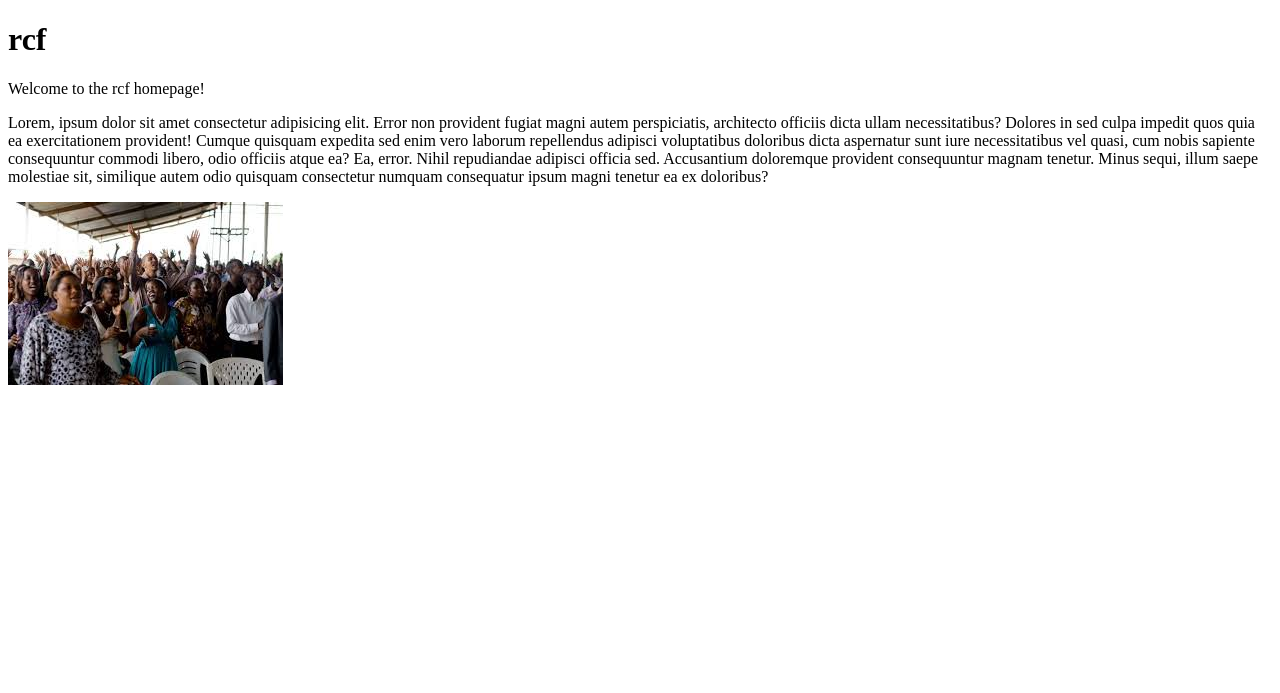
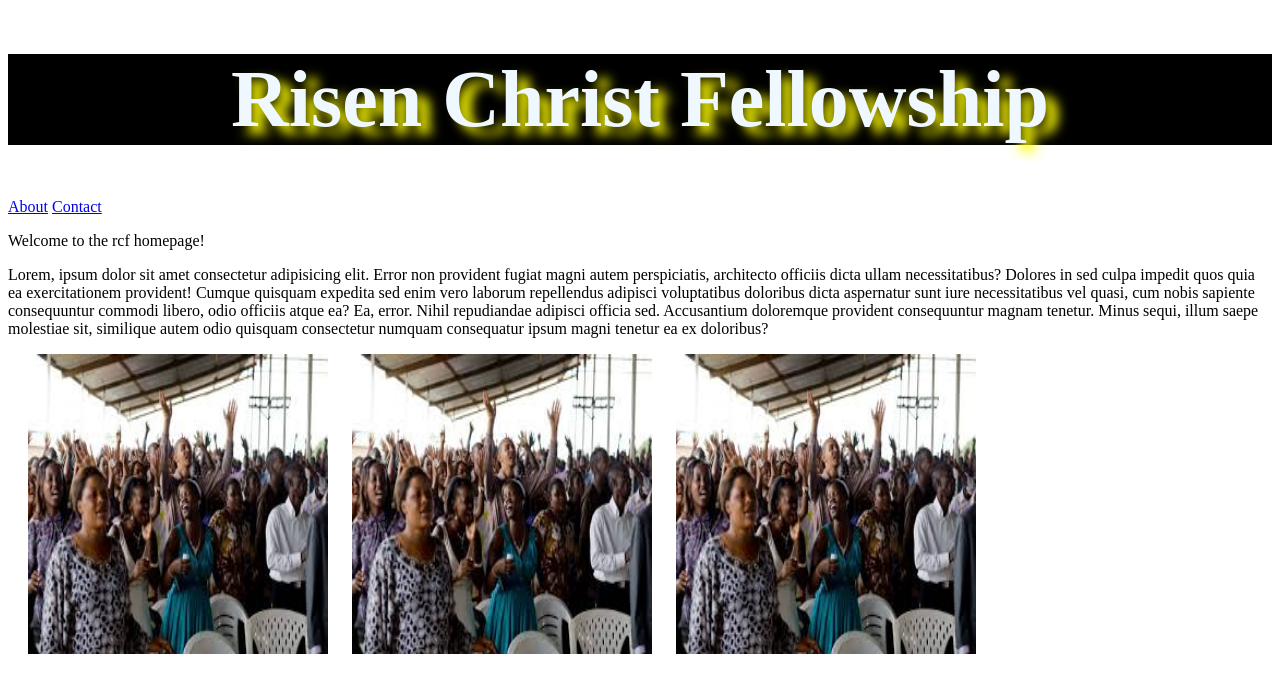
Before and after one commit to XAIMOH001/RCF-church, a Django app: page / in a window 1280 px wide. Shown: the top 693 px of the page. Run offline with Django 5.2, Linux system fonts and the light colour scheme.

Commit message:
added new webpage files

```diff
--- a/Rcfapp/static/css/main.css
+++ b/Rcfapp/static/css/main.css
@@ -0,0 +1,18 @@
+h1{
+    background-color: black;
+    text-align: center;
+    color: aliceblue;
+    font-size: 80px;
+    font-weight: bolder;
+    text-shadow: 12px 8px 12px yellow;
+}
+
+img{
+    width: 300px;
+    height: 300px;
+    margin-left: 20px;
+}
+
+img:hover{
+    opacity: 0.5;
+}
--- a/Rcfapp/urls.py
+++ b/Rcfapp/urls.py
@@ -5,7 +5,8 @@ from Rcfapp import views
 
 urlpatterns = [
     path('admin/', admin.site.urls),
-    path('', views.home),
-    path('about/ ', views.about),
-    path('contact/', views.contact)
+    path('', views.home, name='home'),
+    path('about/ ', views.about, name='about'),
+    path('contact/', views.contact, name='contact'),
+    path('sermons/', views.sermons, name='sermons'),
 ]
--- a/Rcfapp/views.py
+++ b/Rcfapp/views.py
@@ -7,3 +7,5 @@ def about(request):
     return render (request, 'about.html')
 def contact(request):
     return render (request, 'contact.html')
+def sermons(request):
+    return render (request, 'sermons.html')
--- a/templates/about.html
+++ b/templates/about.html
@@ -10,6 +10,8 @@
 <body>
 
     <h1>About us</h1>
+    <a href="{% url 'home' %}">Home</a>
+    <a href="{% url 'contact' %}">Contact</a>
     <p>Lorem ipsum dolor sit, amet consectetur adipisicing elit. Voluptatum velit eligendi quos reiciendis, cupiditate
         eveniet in alias voluptate laboriosam debitis quam, aliquid eos voluptas odit, error pariatur? Nostrum, aut
         porro.
--- a/templates/contact.html
+++ b/templates/contact.html
@@ -10,6 +10,8 @@
 <body>
 
     <h1>Contact us</h1>
+    <a href="{% url 'home' %}">Home</a>
+    <a href="{% url 'about' %}">About</a>
     <p>Lorem ipsum dolor sit, amet consectetur adipisicing elit. Natus unde porro, qui molestias, sed molestiae
         repudiandae omnis accusamus, eveniet iure soluta quisquam delectus? Quibusdam nostrum pariatur nemo assumenda,
         error ut!
--- a/templates/index.html
+++ b/templates/index.html
@@ -5,16 +5,22 @@
     <meta name="viewport" content="width=device-width, initial-scale=1.0">
     <title>Homepage</title>
     {% load static %}
+    <link rel="stylesheet" href="{% static 'css/main.css' %}">
 
 </head>
 <body>
 
-    <h1>rcf</h1>
+    <h1>Risen Christ Fellowship</h1>
+    <a href="{% url 'about' %}">About</a>
+    <a href="{% url 'contact' %}">Contact</a>
+
     <p>Welcome to the rcf homepage!</p>
     <p>Lorem, ipsum dolor sit amet consectetur adipisicing elit. Error non provident fugiat magni autem perspiciatis, architecto officiis dicta ullam necessitatibus? Dolores in sed culpa impedit quos quia ea exercitationem provident!
     Cumque quisquam expedita sed enim vero laborum repellendus adipisci voluptatibus doloribus dicta aspernatur sunt iure necessitatibus vel quasi, cum nobis sapiente consequuntur commodi libero, odio officiis atque ea? Ea, error.
     Nihil repudiandae adipisci officia sed. Accusantium doloremque provident consequuntur magnam tenetur. Minus sequi, illum saepe molestiae sit, similique autem odio quisquam consectetur numquam consequatur ipsum magni tenetur ea ex doloribus?</p>
 
 <img src="{% static 'assets/download.jpeg' %} " alt="">
+<img src="{% static 'assets/download.jpeg' %} " alt="">
+<img src="{% static 'assets/download.jpeg' %} " alt="">
 </body>
 </html>
```
Also changed, not shown: templates/sermons.html (added).
